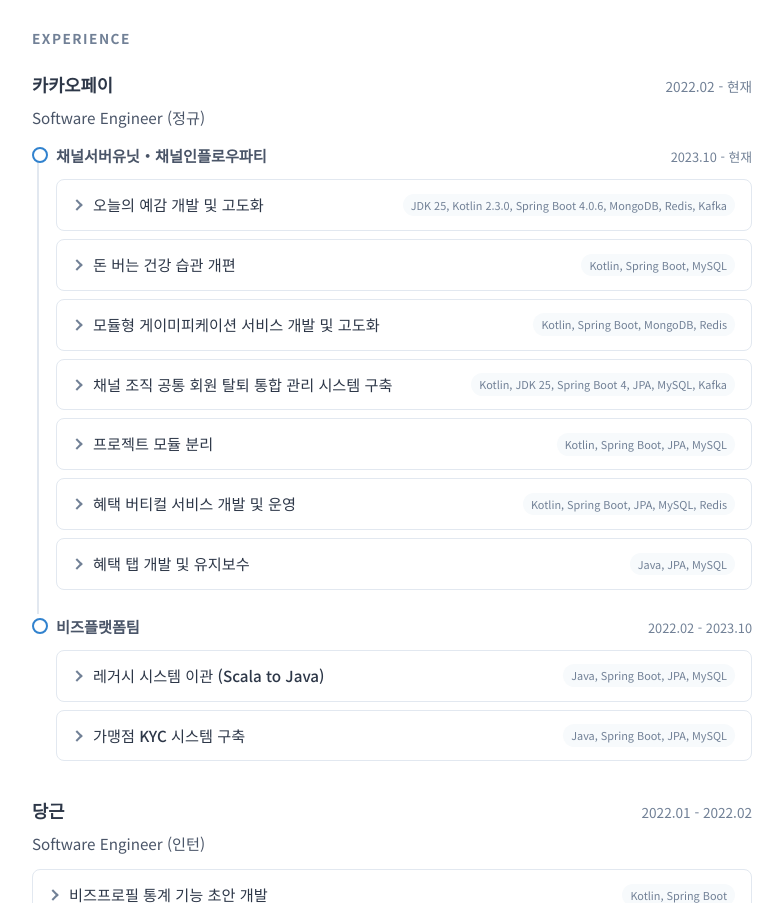
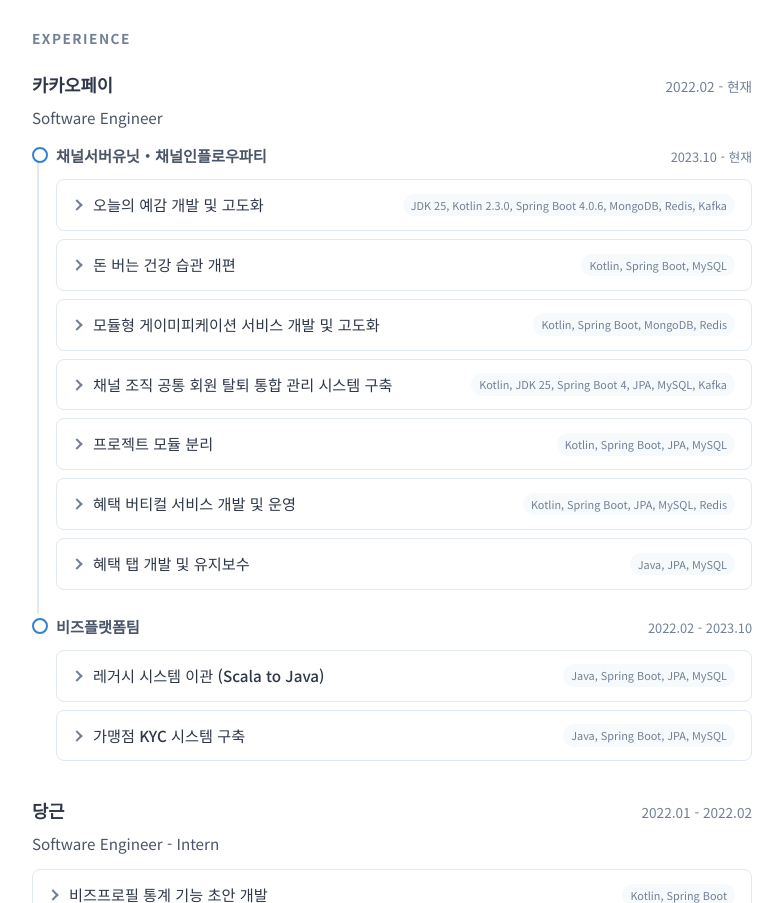
Before and after one commit to da-nyee/da-nyee, a Jekyll site: the page built from docs/index.html, in a window 1280 px wide and 1400 px high. Shown: the part 497-1400 px from the top of the window, without its empty margins (248-1031 px from the left). Built offline with Jekyll 4.4.1, drawn with Linux system fonts in a browser that asks for light colours.

Commit message:
feat: update resume

```diff
--- a/docs/index.html
+++ b/docs/index.html
@@ -40,7 +40,7 @@
       <h3 class="experience__company">카카오페이</h3>
       <span class="experience__period">2022.02 - 현재</span>
     </div>
-    <p class="experience__role">Software Engineer (정규)</p>
+    <p class="experience__role">Software Engineer</p>
     <div class="experience__teams">
       <div class="team-group">
         <div class="team-header">
@@ -354,7 +354,7 @@
       <h3 class="experience__company">당근</h3>
       <span class="experience__period">2022.01 - 2022.02</span>
     </div>
-    <p class="experience__role">Software Engineer (인턴)</p>
+    <p class="experience__role">Software Engineer - Intern</p>
     <div class="experience__projects">
       <details class="project">
         <summary class="project__title">
```
